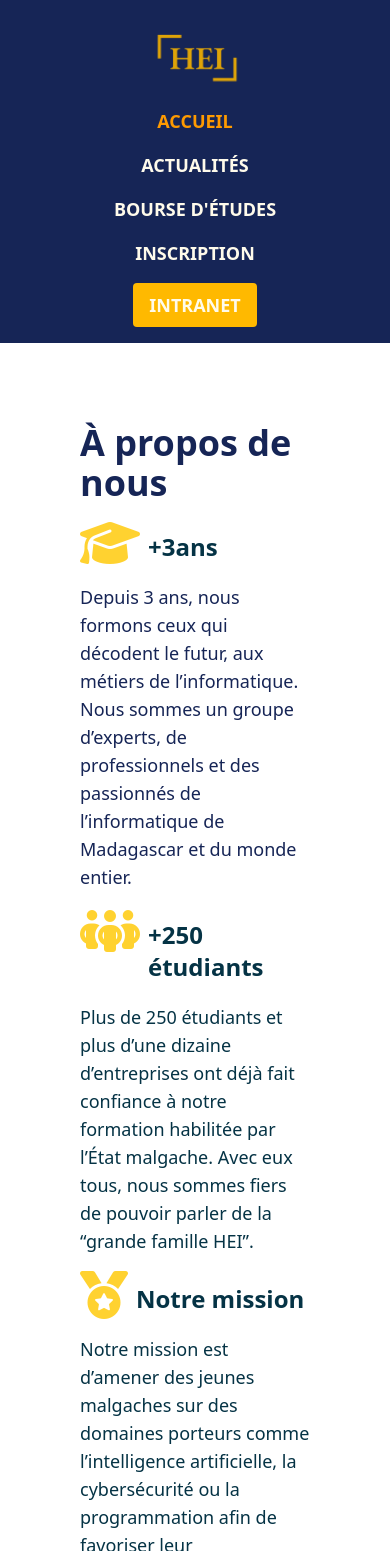
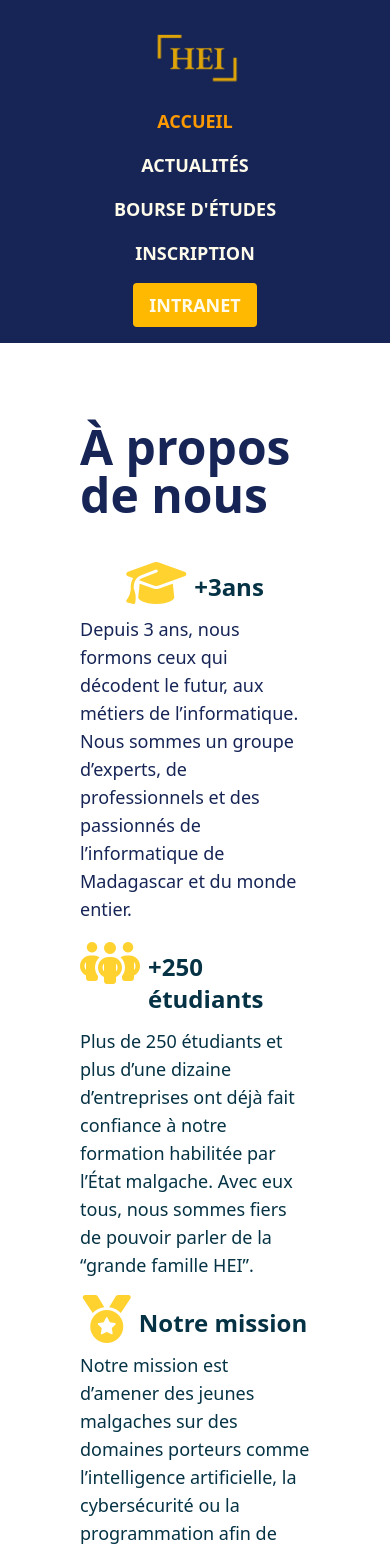
Before and after one commit to M4ndresy-Tech/WEB2-JSX, a React (Vite) app: page / in a window 390 px wide. Shown: the top 1551 px of the page. Built offline with nearby package versions, Linux system fonts and the light colour scheme.

Commit message:
Edit for AboutUs

```diff
--- a/src/Components/AboutUs.jsx
+++ b/src/Components/AboutUs.jsx
@@ -6,29 +6,29 @@ return(
     <section className="flex flex-col md:flex-row items-center md:justify-around p-20 space-x-20">
         <div className="w-1/2 hidden md:block"><img src={HeiStudents} alt="HeiStudents" /></div>
         <div className="flex flex-col space-y-4 w-full md:w-1/2 ">
-            <div className="text-blue-950 text-4xl font-bold"><h1>À propos de nous</h1></div>
+            <div className="text-blue-950 text-5xl font-bold m-auto md:m-0 "><h1 className="mb-10">À propos de nous</h1></div>
             <div className="flex flex-col space-y-2">
-                <div className="flex flex-row space-x-2">
+                <div className="flex flex-row space-x-2 m-auto md:m-0">
                     <div className="text-5xl text-amber-300 "><i class="fa-solid fa-graduation-cap"></i></div>
                     <div className="text-cyan-950 my-3 font-bold text-2xl"><h2>+3ans</h2></div>
                 </div>
-                <div className="text-blue-950 text-lg"><p>Depuis 3 ans, nous formons ceux qui décodent le futur, aux métiers de l’informatique. Nous sommes un groupe d’experts, de professionnels et des passionnés de l’informatique de Madagascar et du monde entier.</p></div>
+                <div className="text-blue-950 text-lg w-full "><p>Depuis 3 ans, nous formons ceux qui décodent le futur, aux métiers de l’informatique. Nous sommes un groupe d’experts, de professionnels et des passionnés de l’informatique de Madagascar et du monde entier.</p></div>
             </div>
 
             <div className="flex flex-col space-y-2">
-                <div className="flex flex-row space-x-2">
+                <div className="flex flex-row space-x-2 m-auto md:m-0">
                     <div className="text-5xl text-amber-300"><i class="fa-solid fa-people-group"></i></div>
                     <div className="text-cyan-950 my-3 font-bold text-2xl"><h2>+250 étudiants</h2></div>
                 </div>
-                <div className="text-cyan-950 text-lg"><p>Plus de 250 étudiants et plus d’une dizaine d’entreprises ont déjà fait confiance à notre formation habilitée par l’État malgache. Avec eux tous, nous sommes fiers de pouvoir parler de la “grande famille HEI”.</p></div>
+                <div className="text-cyan-950 text-lg w-full"><p>Plus de 250 étudiants et plus d’une dizaine d’entreprises ont déjà fait confiance à notre formation habilitée par l’État malgache. Avec eux tous, nous sommes fiers de pouvoir parler de la “grande famille HEI”.</p></div>
             </div>
 
         <div className="flex flex-col space-y-2">
-                <div className="flex flex-row space-x-2">
+                <div className="flex flex-row space-x-2 m-auto md:m-0">
                     <div className="text-5xl text-amber-300"><i class="fa-solid fa-medal"></i></div>
                     <div className="text-cyan-950 font-bold text-2xl my-3"><h2>Notre mission</h2></div>
                 </div>
-                <div className="text-cyan-950 text-lg"><p>Notre mission est d’amener des jeunes malgaches sur des domaines porteurs comme l’intelligence artificielle, la cybersécurité ou la programmation afin de favoriser leur employabilité et le développement de Madagascar.</p></div>
+                <div className="text-cyan-950 text-lg w-full"><p>Notre mission est d’amener des jeunes malgaches sur des domaines porteurs comme l’intelligence artificielle, la cybersécurité ou la programmation afin de favoriser leur employabilité et le développement de Madagascar.</p></div>
             </div>
         </div>
 
```
